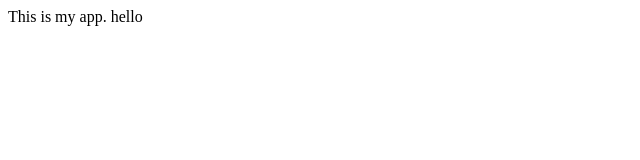
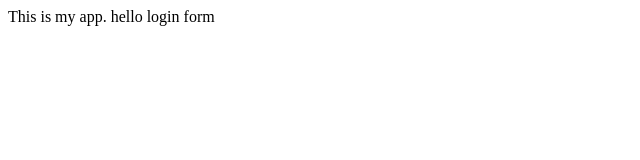
Before and after one commit to deakist/gitLesson, a plain HTML site: page index.html in a window 1280 px wide. Shown: the full height of the page, 0-640 px from the left. Drawn offline with Linux system fonts and the light colour scheme.

Commit message:
login form

```diff
--- /dev/null
+++ b/dir2/app2.js
@@ -0,0 +1 @@
+console.log("app2.js");
--- a/index.html
+++ b/index.html
@@ -4,5 +4,6 @@
 </head>
 <body>
 	This is my app. hello
+	login form
 </body>
 </head>
```
Also changed, not shown: login.html (added, +1 -0 lines), log.txt (added).
